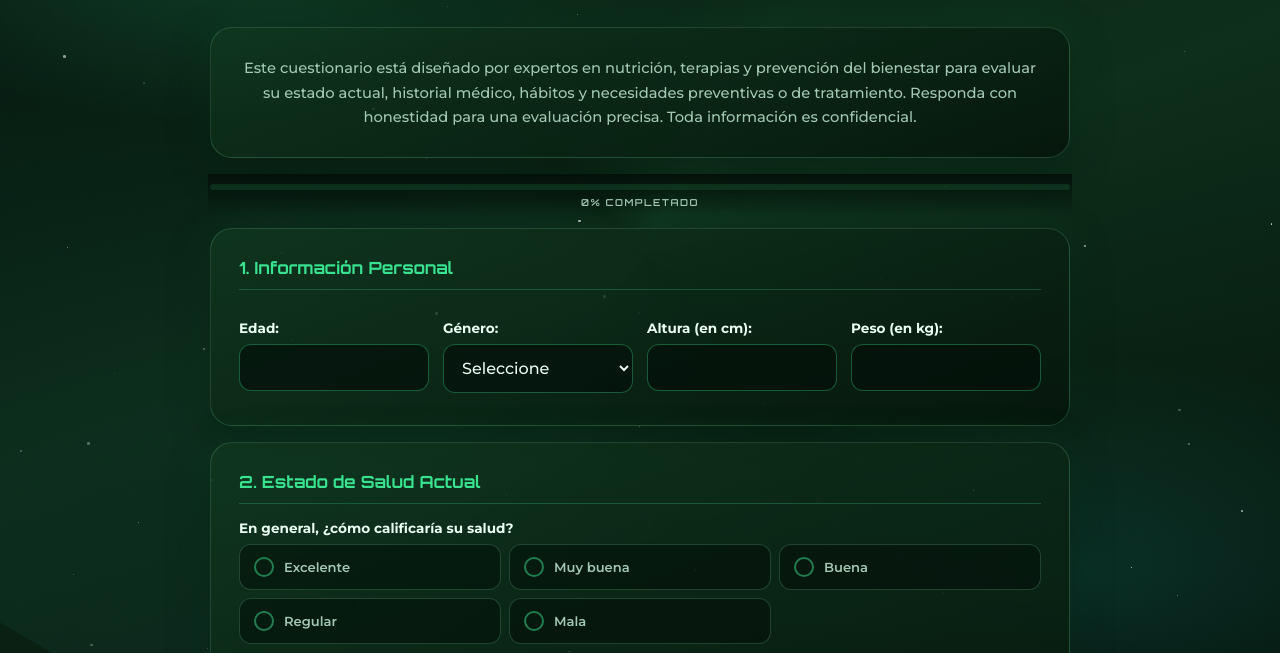
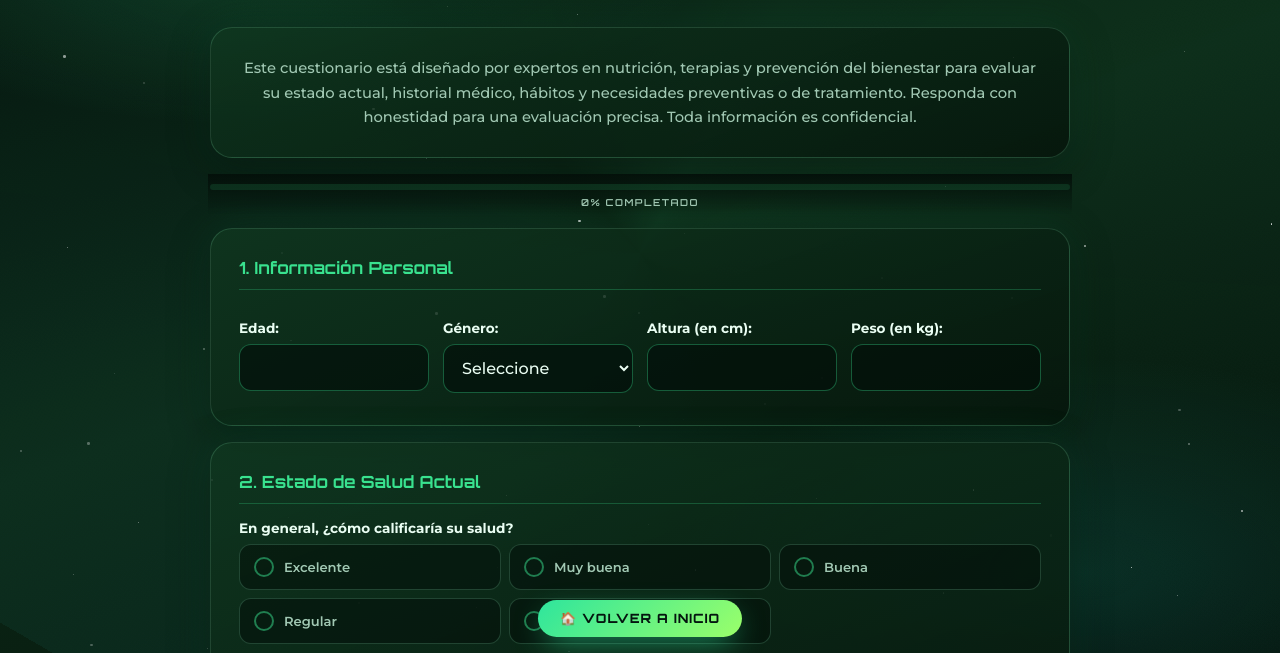
Before and after one commit to Bhahazcka/chequeohgw1, a plain HTML site: page index.html in a window 1280 px wide. Shown: the part 147-800 px from the top of the page. Drawn offline with Linux system fonts and the light colour scheme.

Commit message:
Implement back button with custom styles
Add a back button to return to the homepage with styling.

```diff
--- a/index.html
+++ b/index.html
@@ -519,5 +519,19 @@ function shareWA(){
   const w=window.open(u,'_blank','noopener');if(!w)location.href=u;
 }
 </script>
+<!-- ===== BOTÓN VOLVER A INICIO (Vende y Afilia) ===== -->
+<a class="hgw-back" href="https://vende-y-afilia.vercel.app/">🏠 VOLVER A INICIO</a>
+<style>
+.hgw-back{position:fixed;left:50%;bottom:calc(16px + env(safe-area-inset-bottom));transform:translateX(-50%);z-index:99999;
+  display:inline-flex;align-items:center;gap:8px;padding:12px 22px;border-radius:999px;white-space:nowrap;text-decoration:none;
+  font:800 .8rem/1 'Orbitron','Montserrat',system-ui,sans-serif;letter-spacing:.08em;color:#04150f;
+  background:linear-gradient(135deg,#2ee59d,#9bff6a);box-shadow:0 10px 30px -8px rgba(46,229,157,.7);
+  transition:transform .25s,box-shadow .25s}
+.hgw-back:hover{transform:translateX(-50%) translateY(-4px);box-shadow:0 16px 40px -8px rgba(46,229,157,.9)}
+.hgw-back:active{transform:translateX(-50%) scale(.96)}
+/* Espacio extra abajo y aviso "copiado" por encima del botón */
+body{padding-bottom:calc(84px + env(safe-area-inset-bottom))}
+#toast{bottom:calc(76px + env(safe-area-inset-bottom))}
+</style>
 </body>
 </html>
```
